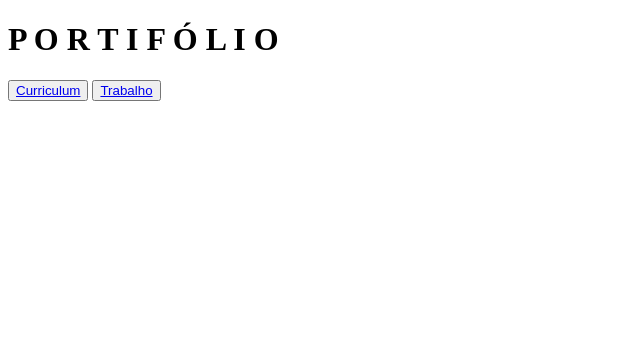
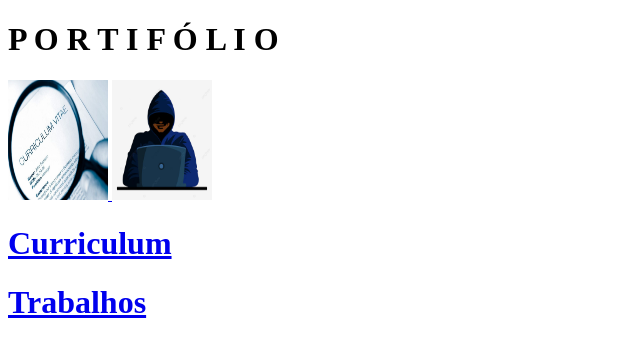
Before and after one commit to jefersonleon/avaliacaoweb, a plain HTML site: page index.html in a window 1280 px wide. Shown: the whole page, without its empty margins (0-640 px from the left). Drawn offline with Linux system fonts and the light colour scheme.

Commit message:
Atualizações com link de imagens e escritas e tb inserção de duas imagens na pasta img

```diff
--- a/index.html
+++ b/index.html
@@ -10,7 +10,18 @@
 
     <h1>P O R T I F Ó L I O</h1>
 
-     <button><a href="curriculum.html">Curriculum</a></button>
-     <button><a href="Trabalho.html">Trabalho</a></button>
+     <a href="curriculum.html">
+         <img src="img/curriculo.jpg" alt="curriculum" width="100px" height="120px">
+     </a>
+     <a href="Trabalho.html">
+        <img src="img/trabalho.jpg" alt="trabalho" width="100px" height="120px">
+     </a>
+
+     <a href="curriculum.html">
+      <h1>Curriculum</h1>
+    </a>
+    <a href="Trabalho.html">
+      <h1>Trabalhos</h1>
+    </a>
 </body>
 </html>
```
Also changed, not shown: img/curriculo.jpg (added), img/trabalho.jpg (added).
